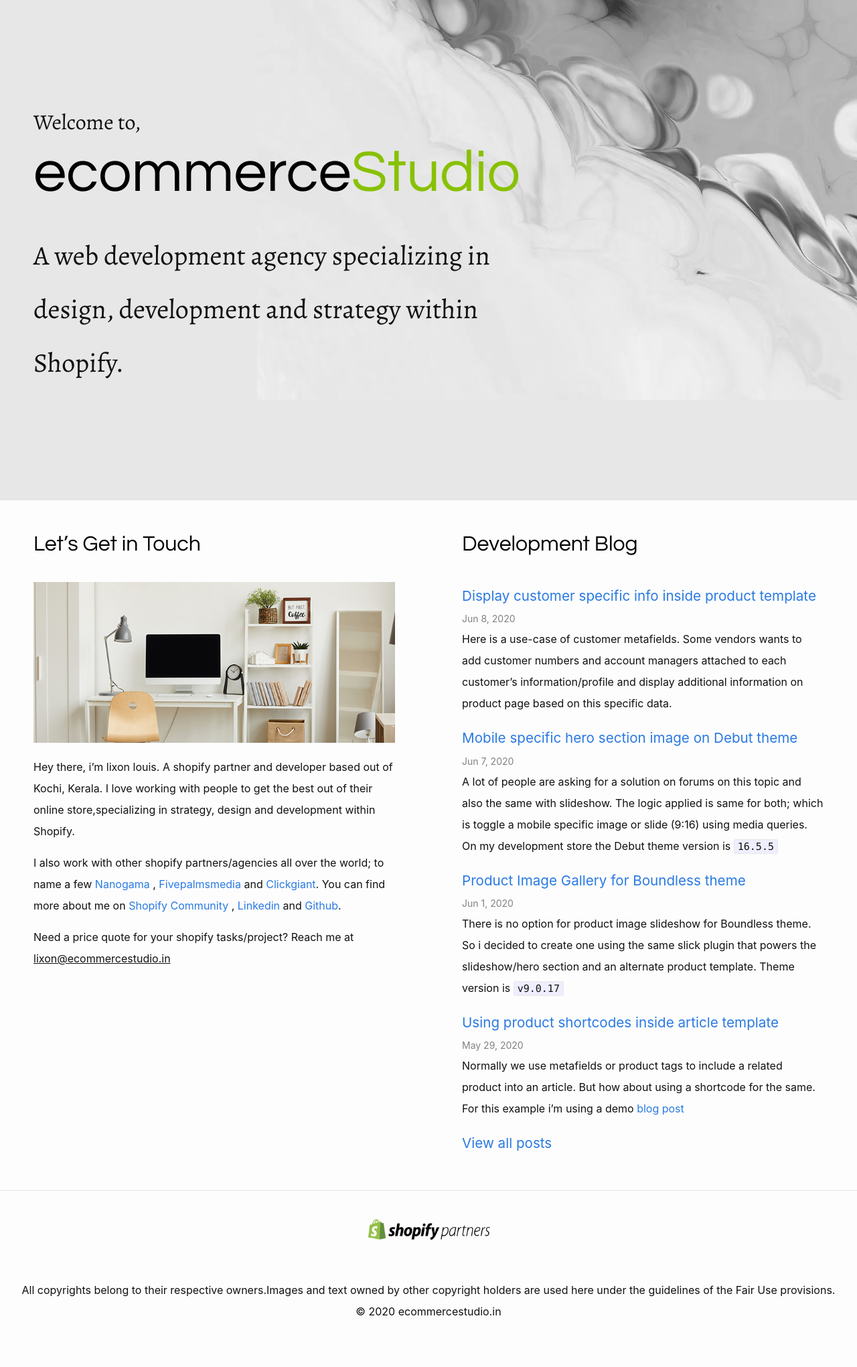
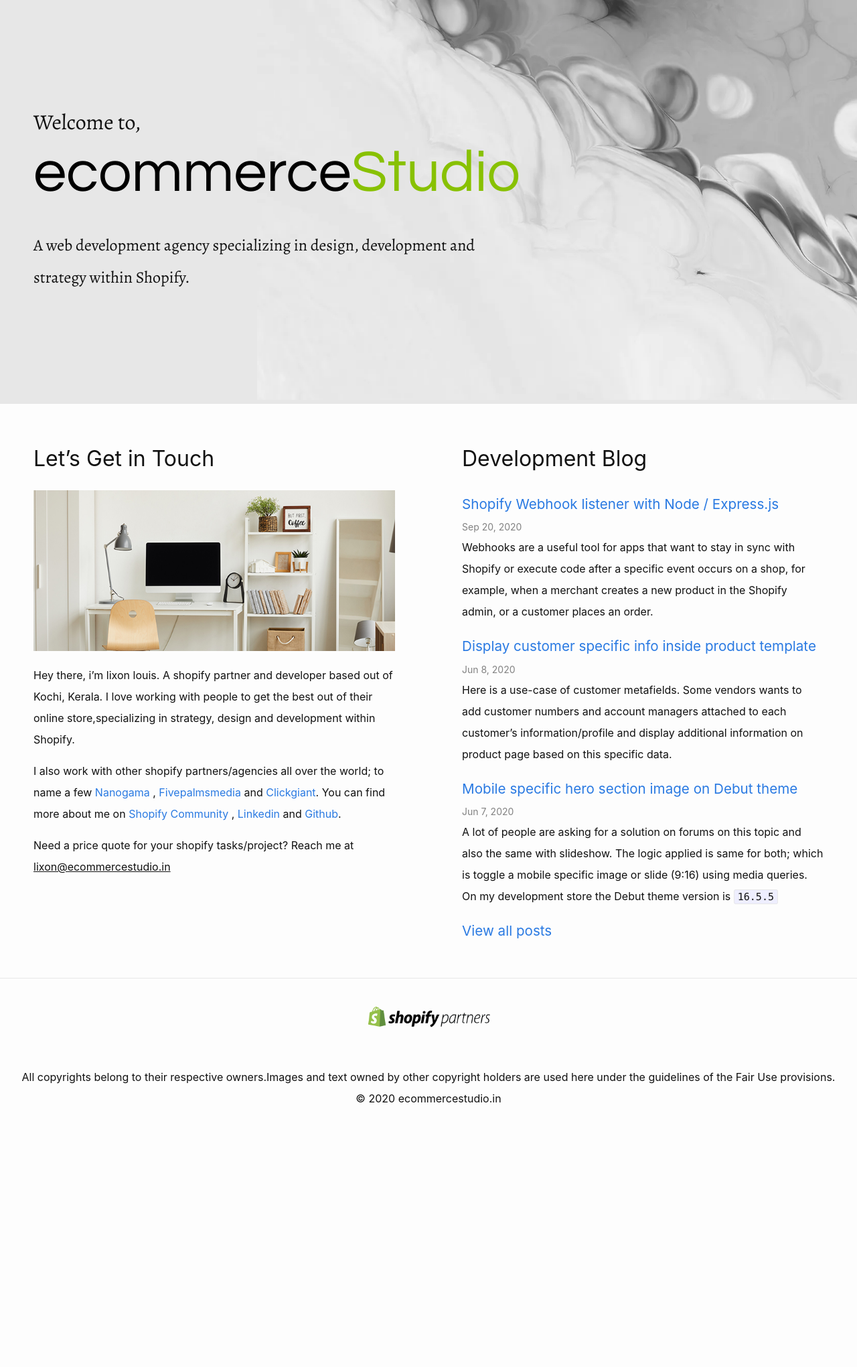
Before and after one commit to lixonic/ecommercestudio, a Jekyll site: the page built from index.markdown, in a window 1280 px wide. Shown: the whole page at 67% size. Built offline with Jekyll 4.4.1, drawn with Linux system fonts in a browser that asks for light colours; after the commit the page ends 1723 px from its top, so only the background shows below that; some of the changed lines change nothing that is shown.

Commit message:
new post

````diff
--- a/_layouts/home.html
+++ b/_layouts/home.html
@@ -25,7 +25,7 @@
 
     <ul class="post-list">
       {%- assign date_format = site.minima.date_format | default: "%b %-d, %Y" -%}
-      {%- for post in posts limit:4-%}
+      {%- for post in posts limit: 3-%}
 
       <li>
 
--- /dev/null
+++ b/_posts/2020-09-21-shopify-webhook-listener.md
@@ -0,0 +1,125 @@
+---
+layout: post
+title:  "Shopify Webhook listener with Node / Express.js"
+date:   2020-09-21 00:26:35 +0530
+categories: App Development
+
+---
+Webhooks are a useful tool for apps that want to stay in sync with Shopify or execute code after a specific event occurs on a shop, for example, when a merchant creates a new product in the Shopify admin, or a customer places an order.
+
+Webhooks created through the API by a Shopify App are verified by calculating a digital signature. Each webhook request includes a base64-encoded `X-Shopify-Hmac-SHA256` header, which is generated using the app's shared secret along with the data sent in the request.
+
+#### Initialize a new node project and install `express` , `bodyParser` and `crypto`
+
+```
+npm init -y
+npm install express body-parser crypto
+```
+
+#### Set up a minimal express server at index.js
+
+```javascript
+// Require express and body-parser
+const express = require("express")
+const bodyParser = require("body-parser")
+
+// Initialize express and define a port
+const app = express()
+const PORT = 3000
+
+// Tell express to use body-parser's JSON parsing
+app.use(bodyParser.json())
+
+// Start express on the defined port
+app.listen(PORT, () => console.log(`🚀 Server running on port ${PORT}`))
+```
+#### Setup the Route for the webhook
+
+```javascript
+app.post("/webhook", (req, res) => {
+  console.log(req.body) // Call your action on the request here
+  res.status(200).end() // Responding is important
+})
+```
+#### Setup a ngrok Tunnel for port 3000
+```
+ngrok http 3000
+```
+
+Now you can create a webhook under Notifications (Admin) and start testing locally.
+
+#### Verify the webook
+
+```javascript
+const data = req.rawBody
+  const hmacHeader  = req.get('X-Shopify-Hmac-Sha256')
+
+  const hmac = crypto
+    .createHmac('sha256', secretKey)
+    .update(data, 'utf8', 'hex')
+    .digest('base64');
+
+    if (hmacHeader === hmac) {
+        console.log('Phew, it came from Shopify!')
+        res.sendStatus(200)
+        console.log(req.body)
+      }else{
+        console.log('Danger! Not from Shopify!')
+        res.sendStatus(403)
+    }
+```
+
+
+
+
+#### Final Code
+
+``` javascript
+
+const express = require("express")
+const bodyParser = require("body-parser")
+const crypto = require("crypto")
+const secretKey  = "my_shared_secret"
+
+// Initialize express and define a port
+const app = express()
+const PORT = 3000
+
+// Tell express to use body-parser's JSON parsing
+app.use(
+  bodyParser.json({
+    verify: (req, res, buf) => {
+      req.rawBody = buf;
+    },
+  })
+);
+
+app.post("/webhook", (req, res) => {
+
+  const data = req.rawBody
+  const hmacHeader  = req.get('X-Shopify-Hmac-Sha256')
+
+  const hmac = crypto
+    .createHmac('sha256', secretKey)
+    .update(data, 'utf8', 'hex')
+    .digest('base64');
+
+
+    if (hmacHeader === hmac) {
+      console.log('Phew, it came from Shopify!')
+      res.sendStatus(200)
+      console.log(req.body)
+
+      }else{
+      console.log('Danger! Not from Shopify!')
+      res.sendStatus(403)
+    }
+
+})
+
+app.listen(PORT, () => console.log(`🚀 Server running on port ${PORT}`))
+
+
+```
+
+Reference : [https://github.com/Shopify/shopify-express/blob/master/middleware/webhooks.js](https://github.com/Shopify/shopify-express/blob/master/middleware/webhooks.js)
--- a/assets/css/style.scss
+++ b/assets/css/style.scss
@@ -23,7 +23,7 @@
     font-weight: normal;
 }
 
-.logo,h2{
+.logo{
 
     font-Family: 'Questrial', Sans-Serif;
     font-size: 2rem;
@@ -47,7 +47,7 @@
 img.featured{
    margin-bottom: 20px;
 }
-h1{
+h1:not(.post-title){
     font-Family: 'Alegreya', Serif;
     font-size: 1.5rem;
     font-weight: normal;
````
Also changed, not shown: images/NicheGeek.png (added).
